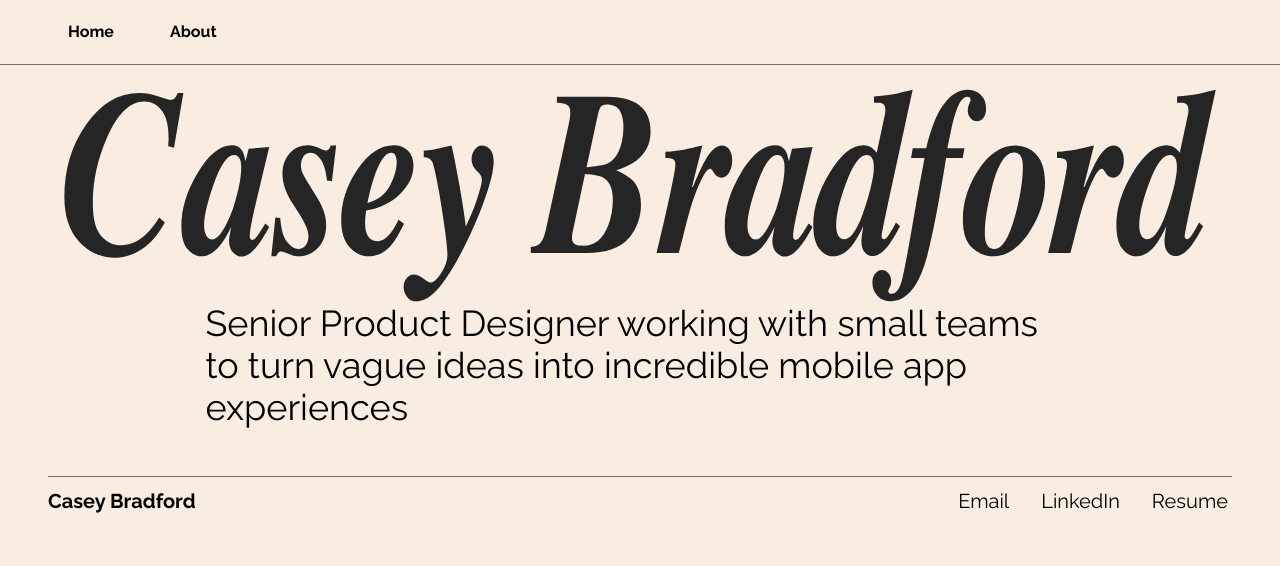
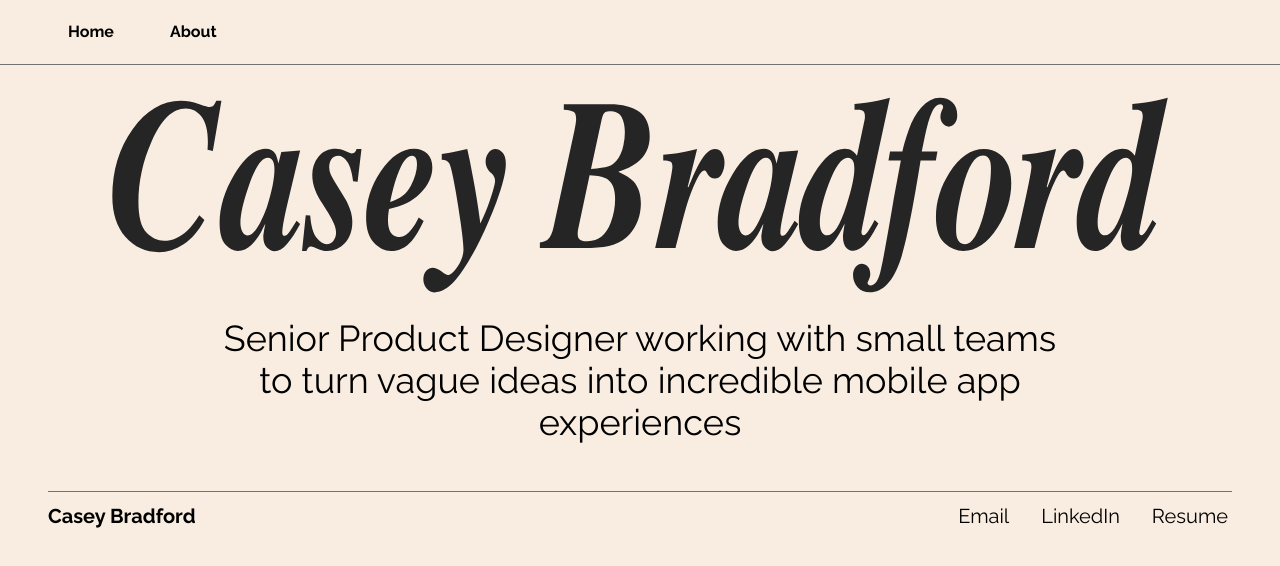
Before and after one commit to hottinet/casey-site-v2, a Next.js app: page / in a window 1280 px wide. Shown: the top 566 px of the page. Built offline with nearby package versions, Linux system fonts and the light colour scheme.

Commit message:
homepage subheading

```diff
--- a/src/constants/css.ts
+++ b/src/constants/css.ts
@@ -65,6 +65,7 @@ export const ALLOWED_COMMON_CSS_KEYS = [
   'position',
   'right',
   'textOverflow',
+  'textAlign',
   'top',
   'width',
   'textDecoration',
--- a/src/pages/index.tsx
+++ b/src/pages/index.tsx
@@ -5,13 +5,15 @@ import { Box } from '~/components/box/Box';
 import { FlexBox } from '~/components/box/FlexBox';
 import { ContentContainer } from '~/components/ContentContainer';
 import { Layout } from '~/components/meta/Layout';
-import { Title } from '~/components/typography/Title';
+import { Text } from '~/components/typography/Text';
+import { useBreakpointsAtLeast } from '~/utils/useBreakpoints';
 
 const TitleContainer = styled(Box)`
   aspect-ratio: 637 / 118;
 `;
 
 function HomePage() {
+  const mdUp = useBreakpointsAtLeast('md');
   return (
     <Layout>
       <FlexBox flexDirection="column" height="100%" width="100%">
@@ -19,8 +21,10 @@ function HomePage() {
           alignItems="center"
           display="flex"
           flexDirection="column"
-          marginTop={24}
+          gap={24}
+          marginTop={32}
         >
+          <Box paddingX={48} width="100%">
             <TitleContainer position="relative" width="100%">
               <Image
                 alt="Casey Bradford"
@@ -28,11 +32,16 @@ function HomePage() {
                 src="/Home/casey-bradford-title.svg"
               />
             </TitleContainer>
+          </Box>
           <Box maxWidth="869px" width="fit-content">
-            <Title bold={false} marginBottom={0}>
+            <Text
+              as="p"
+              textAlign="center"
+              variant={mdUp ? 'title' : 'title-sm'}
+            >
               Senior Product Designer working with small teams to turn vague
               ideas into incredible mobile app experiences
-            </Title>
+            </Text>
           </Box>
         </ContentContainer>
       </FlexBox>
```
Lines whose indentation alone changed are shown as unchanged.
